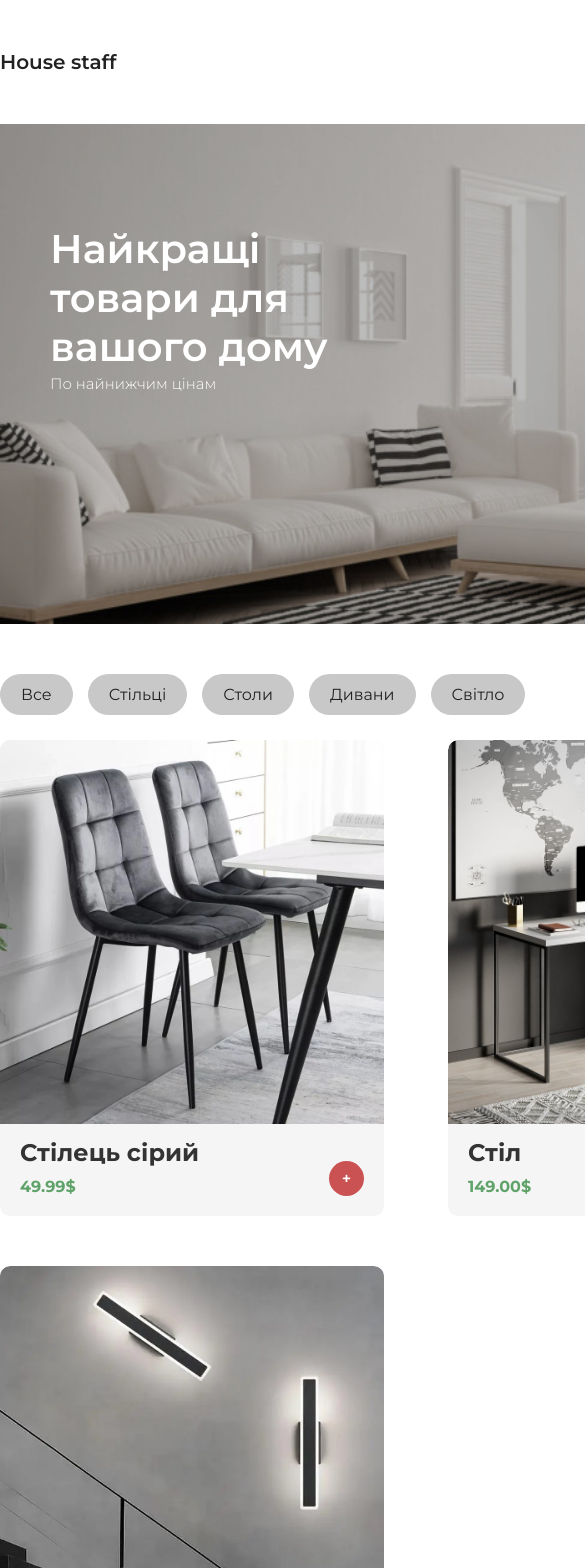
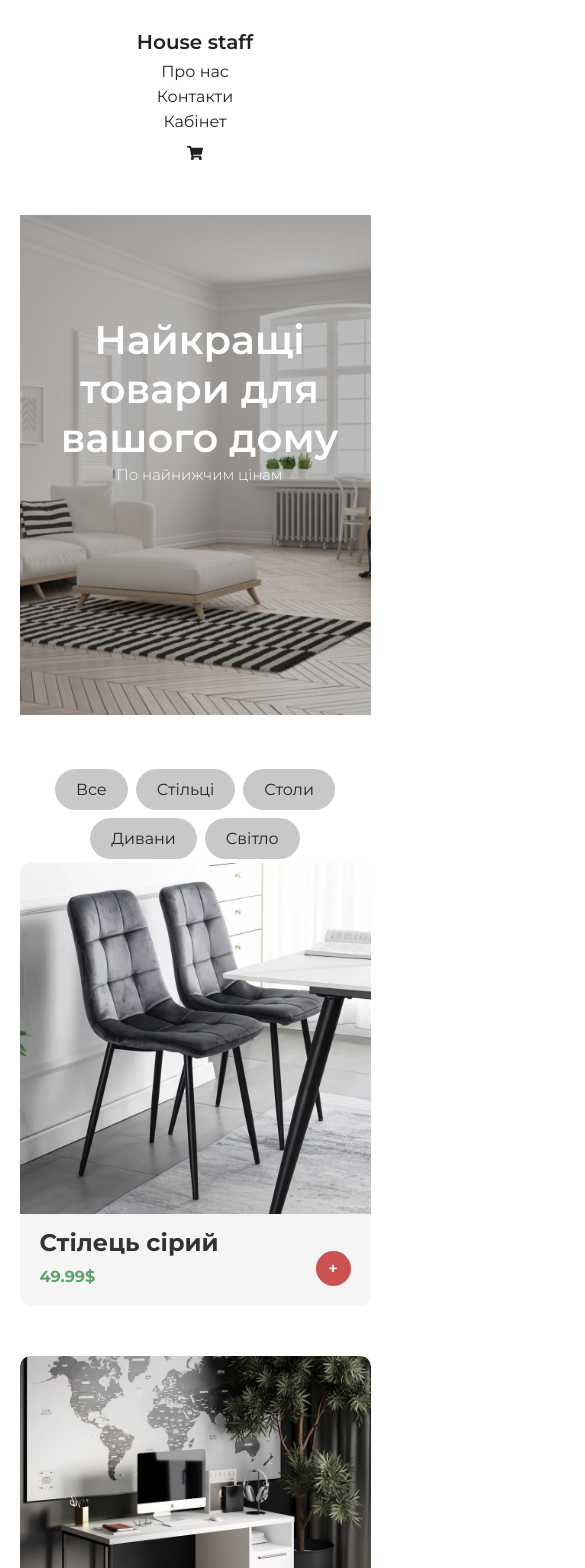
Before and after one commit to Artem-panch/Diplom1, a React (Create React App) app in the folder frontend/: page / in a window 390 px wide. Shown: the top 1568 px of the page, 585 px wide, since content can reach past the window. Built offline with nearby package versions, Linux system fonts and the light colour scheme.

Commit message:
add adaptation

```diff
--- a/frontend/src/index.css
+++ b/frontend/src/index.css
@@ -436,3 +436,123 @@ footer {
     color: #5555ff;
     transform: scale(1.2);
   }
+  /* Адаптивність для планшетів */
+@media (max-width: 1024px) {
+    .wrapper {
+        width: 90%;
+        margin: 30px auto;
+    }
+
+    main .item {
+        width: 45%;
+    }
+
+    header .presentation::after,
+    header .presentation::before {
+        left: 30px;
+    }
+
+    .auth-content {
+        width: 90%;
+    }
+}
+
+@media (max-width: 768px) {
+    header {
+        text-align: center;
+    }
+
+    header .logo {
+        display: block;
+        margin-bottom: 10px;
+    }
+
+    header ul.nav {
+        float: none;
+        display: block;
+        margin-top: 10px;
+    }
+
+    header ul.nav li {
+        display: block;
+        margin: 8px 0;
+    }
+
+    header .shop-cart-button {
+        float: none;
+        display: inline-block;
+        margin-top: 10px;
+    }
+
+    .categories {
+        text-align: center;
+    }
+
+    .categories div {
+        display: inline-block;
+        margin: 5px;
+    }
+
+    /* Додаю адаптацію для товарів */
+    .items {
+        display: flex;
+        flex-wrap: wrap;
+        justify-content: center;
+    }
+
+    .item {
+        flex: 0 0 100%; /* Один товар на весь рядок */
+        max-width: 100%;
+        margin-bottom: 20px;
+    }
+}
+
+@media (max-width: 480px) {
+    header {
+        text-align: center;
+    }
+
+    header .logo {
+        display: block;
+        margin-bottom: 8px;
+    }
+
+    header ul.nav {
+        float: none;
+        display: block;
+        margin-top: 8px;
+    }
+
+    header ul.nav li {
+        display: block;
+        margin: 6px 0;
+    }
+
+    header .shop-cart-button {
+        float: none;
+        display: inline-block;
+        margin-top: 8px;
+    }
+
+    .categories {
+        text-align: center;
+    }
+
+    .categories div {
+        display: inline-block;
+        margin: 4px;
+    }
+
+    /* Повтор адаптації для ще меншого екрану */
+    .items {
+        display: flex;
+        flex-wrap: wrap;
+        justify-content: center;
+    }
+
+    .item {
+        flex: 0 0 100%;
+        max-width: 100%;
+        margin-bottom: 20px;
+    }
+}
```
